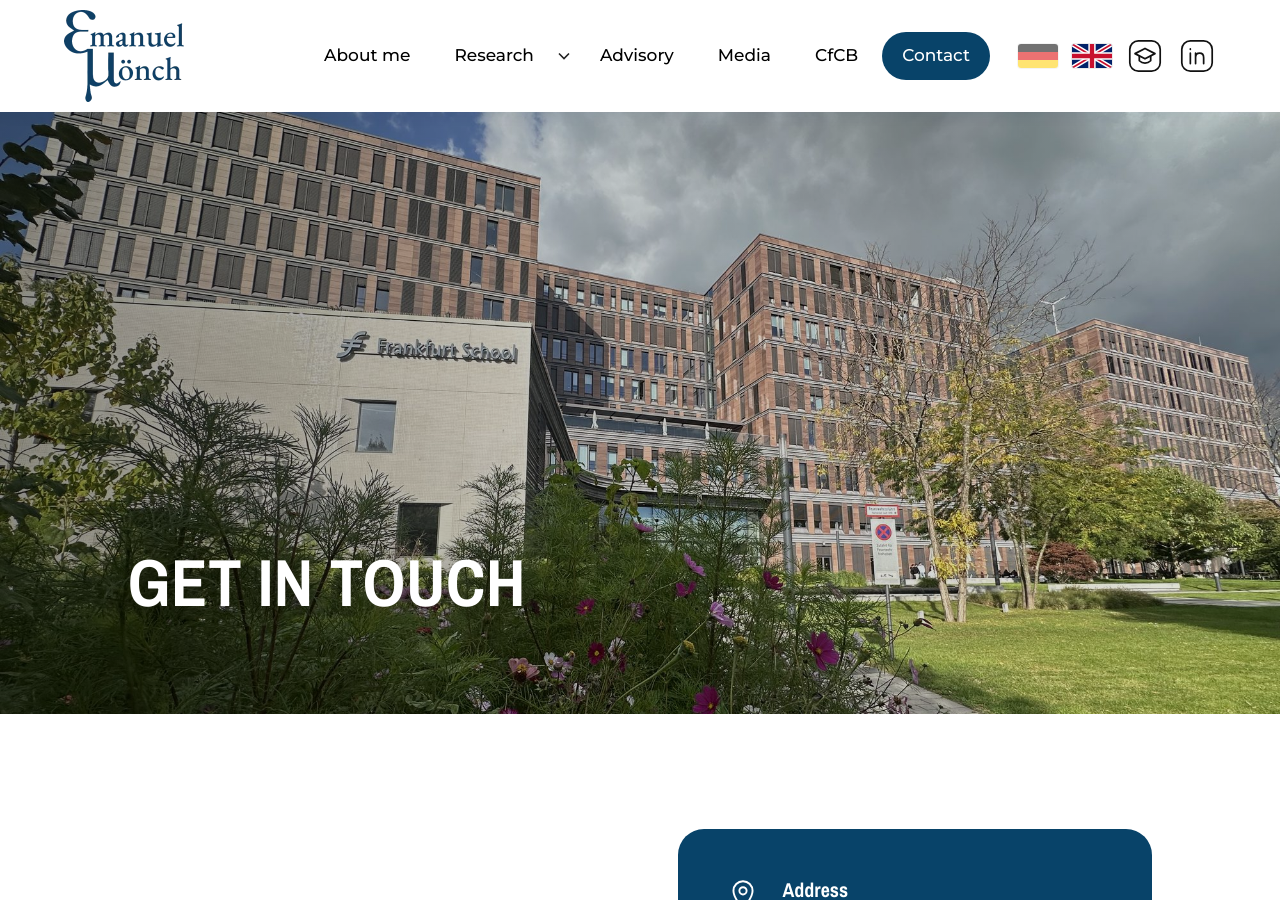
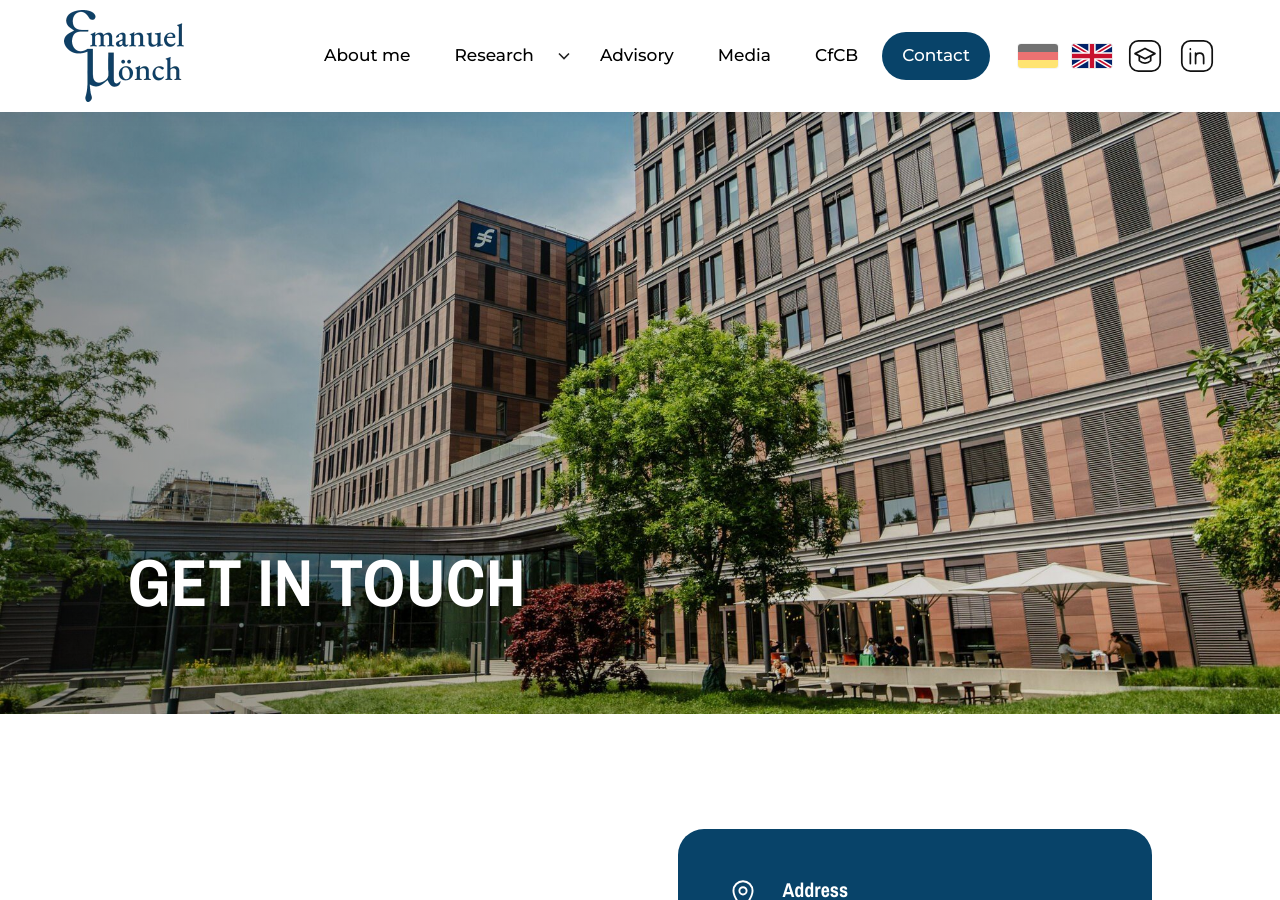
Before and after one commit to EmanuelMoench/website, a Jekyll site: the page built from contact.html, in a window 1280 px wide and 900 px high. Built offline with Jekyll 4.4.1, drawn with Linux system fonts in a browser that asks for light colours.

Commit message:
Contact page: restore previous Frankfurt School campus photo (CC0, Wikimedia Commons)
Co-Authored-By: Claude Opus 5.5 <noreply@anthropic.com>
Claude-Session: https://claude.ai/code/session_01JqPKdMiD47GdNLErvfAsx8

```diff
--- a/contact.html
+++ b/contact.html
@@ -11,7 +11,7 @@ label_address: Address
 label_email: Email
 label_phone: Phone
 cta: false
-hero: /assets/images/photos/frankfurt-school-oct26.jpg
-hero_position: center 30%
+hero: /assets/images/photos/frankfurt-school-campus.jpg
+hero_position: center 45%
 description: Professor of Financial and Monetary Economics at Frankfurt School of Finance & Management.
 ---
--- a/german/kontakt.html
+++ b/german/kontakt.html
@@ -11,7 +11,7 @@ label_address: Adresse
 label_email: E-Mail
 label_phone: Telefon
 cta: false
-hero: /assets/images/photos/frankfurt-school-oct26.jpg
-hero_position: center 30%
+hero: /assets/images/photos/frankfurt-school-campus.jpg
+hero_position: center 45%
 description: Professor für Geldpolitik und Finanzmärkte an der Frankfurt School of Finance & Management.
 ---
```
Also changed, not shown: assets/images/photos/frankfurt-school-campus.jpg (added), assets/images/photos/frankfurt-school-oct26.jpg (deleted).
